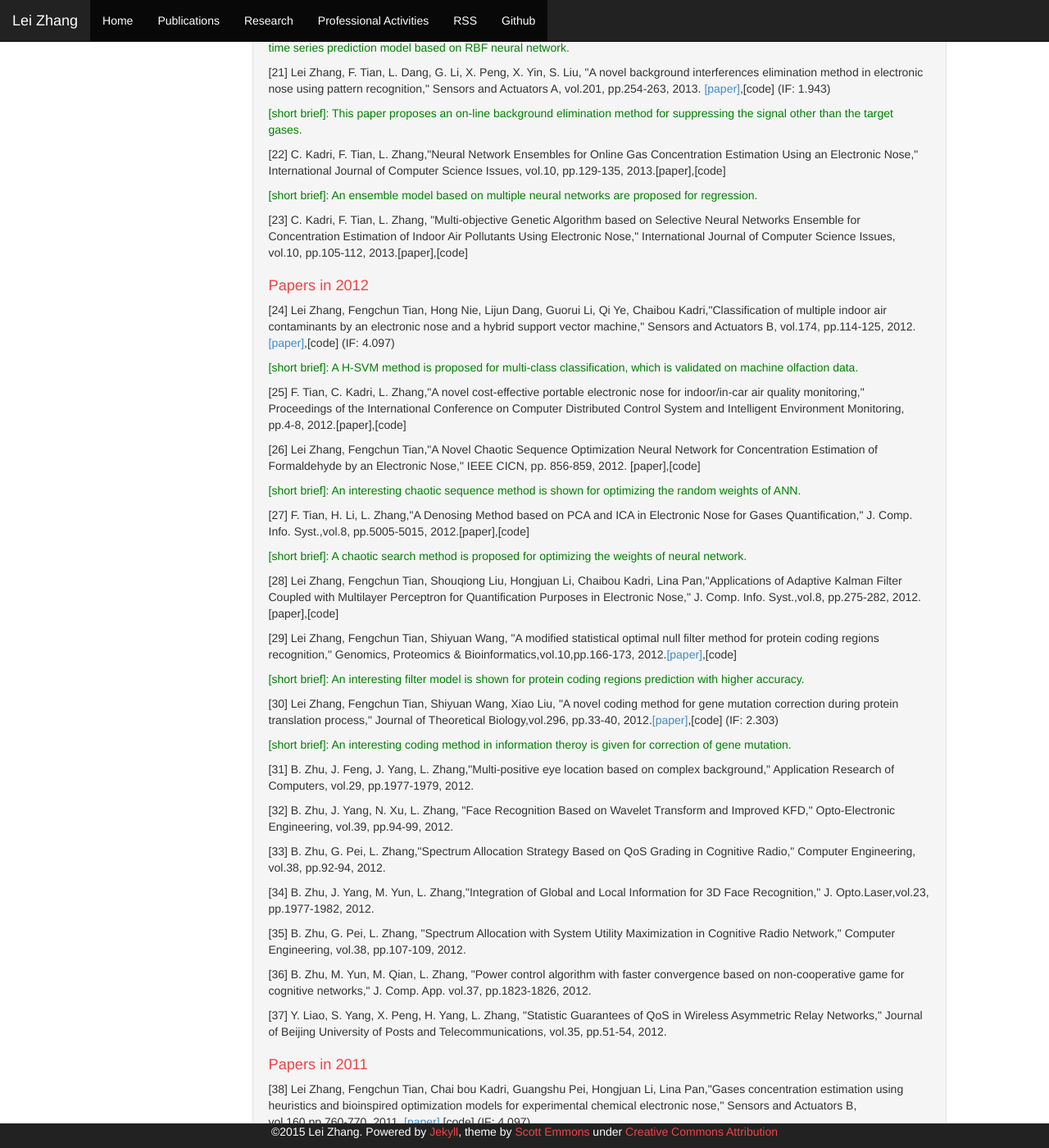
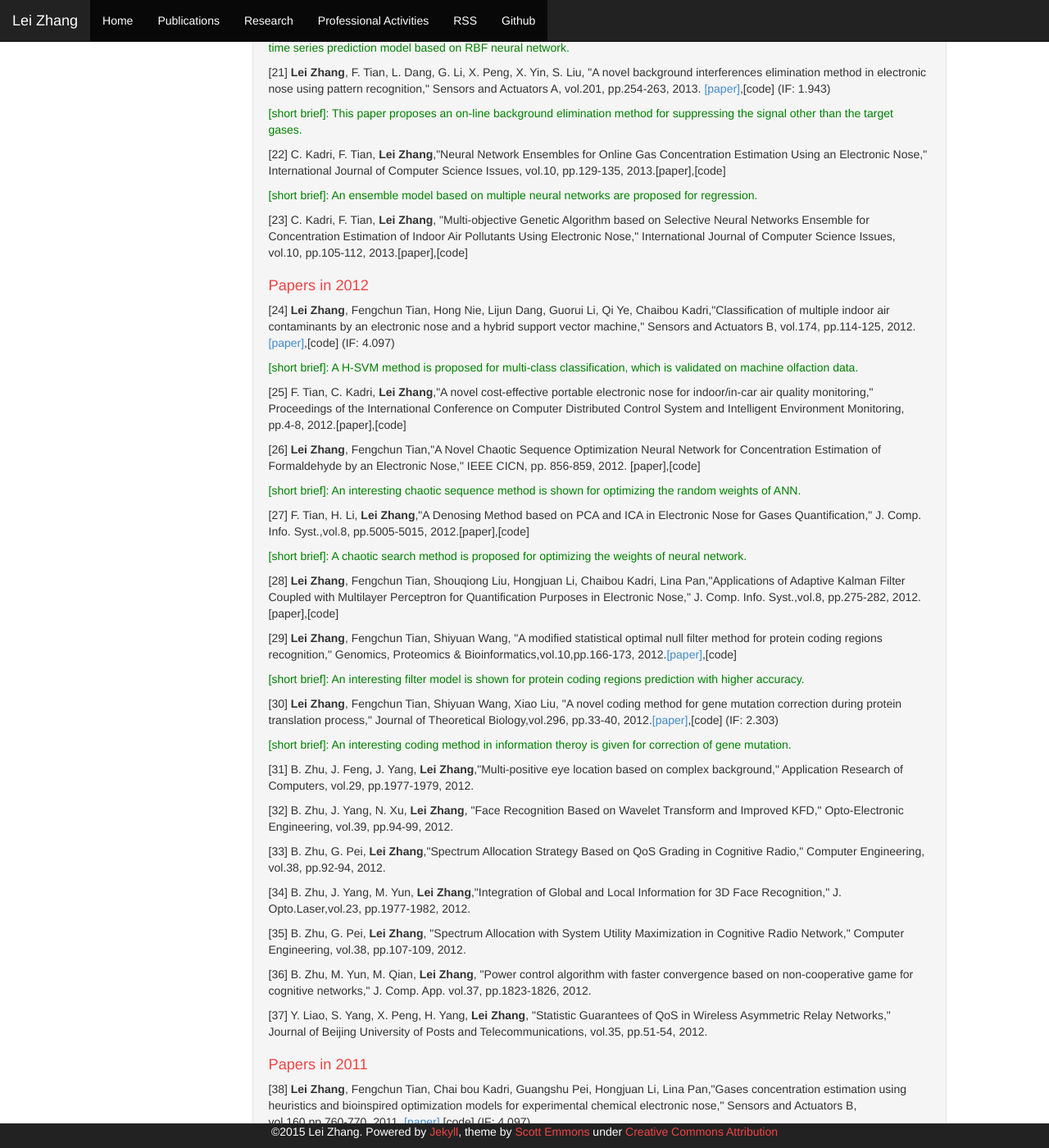
Before and after one commit to DrLeiZhang/website, a Jekyll site: the page built from publications.html, in a window 1280 px wide and 1400 px high, scrolled down 1815 px. Shown: the whole window at 82% size. Built offline with Jekyll 4.4.1, drawn with Linux system fonts in a browser that asks for light colours; Markdown is read by kramdown in place of the engine named in the settings; some of the changed text lies outside the part shown.

Commit message:
Update
Signed-off-by: leizhang@cqu.edu.cn <leizhang@cqu.edu.cn>

```diff
--- a/publications.html
+++ b/publications.html
@@ -10,99 +10,99 @@ layout: default
     <h2>Publications</h2>
 <h1>Papers in reprints</h1>
 <p>[1] <B>Lei Zhang</B> and David Zhang,"SVM and ELM: Who Wins? Object Recognition with Deep Convolutional Features from ImageNet," Tech. Report, in arXiv:1506.02509, 2015. <a href="http://arxiv.org/abs/1506.02509">[paper]</a>,<a href="resources/DataCode_ELM_CNN.rar">[data and source code]</a></p>
-<p>[2] Lei Zhang and David Zhang,"Robust Visual Knowledge Transfer via EDA,"in arXiv.org(arXiv:1505.04382), 2015. <a href="http://arxiv.org/abs/1505.04382">[paper]</a></p>
-<p>[3] Lei Zhang and David Zhang, "Evolutionary Cost-sensitive Extreme Learning Machine and Subspace Extension," in arXiv.org (arXiv:1505.04373), 2015. <a href="http://arxiv.org/abs/1505.04373">[paper]</a></p>
-<p>[4] Lei Zhang and David Zhang, "Visual Understanding via Multi-Feature Jointly Sharing Learning," in arXiv.org (arXiv:1505.05233), 2015. <a href="http://arxiv.org/abs/1505.05233">[paper]</a></p>
-<p>[5] Lei Zhang and David Zhang, "Domain Adaptation Extreme Learning Machines for Drift Compensation in E-nose Systems," in arXiv.org(arXiv:1505.06405), 2015. <a href="http://arxiv.org/abs/1505.06405">[paper]</a></p>
+<p>[2] <B>Lei Zhang</B> and David Zhang,"Robust Visual Knowledge Transfer via EDA,"in arXiv.org(arXiv:1505.04382), 2015. <a href="http://arxiv.org/abs/1505.04382">[paper]</a></p>
+<p>[3] <B>Lei Zhang</B> and David Zhang, "Evolutionary Cost-sensitive Extreme Learning Machine and Subspace Extension," in arXiv.org (arXiv:1505.04373), 2015. <a href="http://arxiv.org/abs/1505.04373">[paper]</a></p>
+<p>[4] <B>Lei Zhang</B> and David Zhang, "Visual Understanding via Multi-Feature Jointly Sharing Learning," in arXiv.org (arXiv:1505.05233), 2015. <a href="http://arxiv.org/abs/1505.05233">[paper]</a></p>
+<p>[5] <B>Lei Zhang</B> and David Zhang, "Domain Adaptation Extreme Learning Machines for Drift Compensation in E-nose Systems," in arXiv.org(arXiv:1505.06405), 2015. <a href="http://arxiv.org/abs/1505.06405">[paper]</a></p>
 
     <h1>Papers in 2015</h1>
-<p>[6] Xiongwei Peng, Lei Zhang (*corresponding author) and Fengchun Tian, "A novel sensor feature extraction based on kernel entropy component analysis for discrimination of indoor air contaminants," Sensors and Actuators A, 2015.[paper],<a href="resources/KECA-LSSVM_code_demo.rar">[source code 1]</a>, <a href="resources/KECA-SVM_code_demo.rar"> [source code 2]</a> (in 2nd review after revision) (IF: 1.943)</p>
-<p>[7] Xin Yin, Lei Zhang(* corresponding author) and Fengchun Tian, "Temperature Self-modulated Gas Sensing System for Cost-driven IAQ E-nose," IEEE Transactions on Instrumentation and Measurement,2015. [paper], [source code]</p>
+<p>[6] Xiongwei Peng, <B>Lei Zhang(*corresponding author)</B>, Fengchun Tian, "A novel sensor feature extraction based on kernel entropy component analysis for discrimination of indoor air contaminants," Sensors and Actuators A, 2015.[paper],<a href="resources/KECA-LSSVM_code_demo.rar">[source code 1]</a>, <a href="resources/KECA-SVM_code_demo.rar"> [source code 2]</a> (in 2nd review after revision) (IF: 1.943)</p>
+<p>[7] Xin Yin, <B>Lei Zhang(* corresponding author)</B>, Fengchun Tian, "Temperature Self-modulated Gas Sensing System for Cost-driven IAQ E-nose," IEEE Transactions on Instrumentation and Measurement,2015. [paper], [source code]</p>
 <p style="color:green;">[short brief]: A high-precision sensor's heating-voltage modulation e-nose system is proposed for gas sensing.</p>
-<p>[8] Lei Zhang and David Zhang,"Domain Adaptation Extreme Learning Machines for Drift Compensation in E-nose Systems,"</a> IEEE Transactions on Instrumentation and Measurement, vol. 64, no. 7, pp. 1790-1801, July 2015.<a href="resources/DAELM.pdf"> [paper]</a>,<a href="resources/DAELM-S.rar"> [source code 1]</a>, <a href="resources/DAELM-T.rar"> [source code 2]</a> (IF: 1.710)</p>
+<p>[8] <B>Lei Zhang</B> and David Zhang,"Domain Adaptation Extreme Learning Machines for Drift Compensation in E-nose Systems,"</a> IEEE Transactions on Instrumentation and Measurement, vol. 64, no. 7, pp. 1790-1801, July 2015.<a href="resources/DAELM.pdf"> [paper]</a>,<a href="resources/DAELM-S.rar"> [source code 1]</a>, <a href="resources/DAELM-T.rar"> [source code 2]</a> (IF: 1.710)</p>
 <p style="color:green;">[short brief]: An extreme transfer learning is proposed for concept drift problem.</p>
 <p>[9] Ke Yan and David Zhang,"Feature selection and analysis on correlated gas sensor data with recursive feature elimination,"</a> Sensors and Actuators B, vol. 212, pp. 353-363, 2015. (IF: 4.097)</p>
     <h1>Papers in 2014</h1>
-<p>[10] Lei Zhang and Fengchun Tian,"A new kernel discriminant analysis framework for electronic nose recognition,"Analytica Chimica Acta, vol. 816, pp. 8-17, 2014.<a href="resources/KNDA.pdf"> [paper]</a>,<a href="resources/KNDA_demo.rar"> [source code] </a>(IF: 4.517)</p>
+<p>[10] <B>Lei Zhang</B> and Fengchun Tian,"A new kernel discriminant analysis framework for electronic nose recognition,"Analytica Chimica Acta, vol. 816, pp. 8-17, 2014.<a href="resources/KNDA.pdf"> [paper]</a>,<a href="resources/KNDA_demo.rar"> [source code] </a>(IF: 4.517)</p>
 <p style="color:green;">[short brief]: A novel discriminant analysis model other than LDA is proposedm.</p>
 
-<p>[11] Lei Zhang and David Zhang, "Domain Adaptation Transfer Extreme Learning Machines," Proceedings of International Conference on Elm, vol.1, pp. 103-119, 2014.<a href="resources/DAELM-S.pdf">[paper]</a>,<a href="resources/DAELM-S.rar">[source code]</a>,<a href="resources/ELM 2014 in Singapore-Lei Zhang">[ppt]</a></p>
+<p>[11] <B>Lei Zhang</B> and David Zhang, "Domain Adaptation Transfer Extreme Learning Machines," Proceedings of International Conference on Elm, vol.1, pp. 103-119, 2014.<a href="resources/DAELM-S.pdf">[paper]</a>,<a href="resources/DAELM-S.rar">[source code]</a>,<a href="resources/ELM 2014 in Singapore-Lei Zhang">[ppt]</a></p>
 <p style="color:green;">[short brief]: A domain adaptation ELM based transfer learning framework is proposed at the first time.</p>
 
-<p>[12] Lei Zhang, Fengchun Tian, Guangshu Pei,"A novel sensor selection using pattern recognition technique in electronic nose,"Measurement, vol.54, pp. 31-39, 2014.<a href="resources/Sensor selection.pdf">[paper]</a>,[source code] (IF: 1.526)</p>
+<p>[12] <B>Lei Zhang</B>, Fengchun Tian, Guangshu Pei,"A novel sensor selection using pattern recognition technique in electronic nose,"Measurement, vol.54, pp. 31-39, 2014.<a href="resources/Sensor selection.pdf">[paper]</a>,[source code] (IF: 1.526)</p>
 <p style="color:green;">[short brief]: The sensor selection is explored based on KPCA and SVM.</p>
 
-<p>[13] Lei Zhang and Fengchun Tian,"Performance Study of Multilayer Perceptrons in Low-Cost Electronic Nose,"IEEE Transactions on Instrumentation and Measurement, vol.63, pp. 1670-1679, 2014.[paper] (IF: 1.710)</p>
+<p>[13] <B>Lei Zhang</B> and Fengchun Tian,"Performance Study of Multilayer Perceptrons in Low-Cost Electronic Nose,"IEEE Transactions on Instrumentation and Measurement, vol.63, pp. 1670-1679, 2014.[paper] (IF: 1.710)</p>
 
-<p>[14] Lei Zhang, Fengchun Tian, Xiongwei Peng, Xin Yin,"A rapid discreteness correction scheme for reproducibility enhancement among a batch of MOS gas sensors," Sensors and Actuators A,vol.205, pp.170-176, 2014.<a href="resources/Rapid discreteness calibration.pdf">[paper]</a>,[code] (IF: 1.943)</p>
+<p>[14] <B>Lei Zhang</B>, Fengchun Tian, Xiongwei Peng, Xin Yin,"A rapid discreteness correction scheme for reproducibility enhancement among a batch of MOS gas sensors," Sensors and Actuators A,vol.205, pp.170-176, 2014.<a href="resources/Rapid discreteness calibration.pdf">[paper]</a>,[code] (IF: 1.943)</p>
 <p style="color:green;">[short brief]: Discreteness correction of gas sensors due to their weak reproducibility is very important. This paper presents a rapid method for large-scale sensor calibration.</p>
 
-<p>[15] Lijun Dang, Fengchun Tian, Lei Zhang(*corresponding author), Chaibou Kadri, Xiongwei Peng, Xin Yin, Shouqiong Liu, "A Novel Classifier Ensemble for Recognition of Multiple Indoor Air Contaminants by an Electronic Nose," Sensors and Actuators A, vol.207, pp.67-74, 2014.<a href="resources/Classifier_ensemble.pdf">[paper]</a>,[code] (IF: 1.943)</p>
+<p>[15] Lijun Dang, Fengchun Tian, <B>Lei Zhang(*corresponding author)</B>, Chaibou Kadri, Xiongwei Peng, Xin Yin, Shouqiong Liu, "A Novel Classifier Ensemble for Recognition of Multiple Indoor Air Contaminants by an Electronic Nose," Sensors and Actuators A, vol.207, pp.67-74, 2014.<a href="resources/Classifier_ensemble.pdf">[paper]</a>,[code] (IF: 1.943)</p>
 <p style="color:green;">[short brief]: This paper presents a classifier ensemble models based on SVM, MLP etc. for classification.</p>
 
-<p>[16] Lei Zhang, Fengchun Tian, Xiongwei Peng, Xin Yin, Guorui Li,and Lijun Dang,"Concentration estimation using metal oxide semiconductor gas sensor array based e-noses," Sensor Review,vol.34, pp.284-290, 2014. <a href="resources/PLWE_ANN.pdf">[paper]</a>,[code] (IF: 0.616)</p>
+<p>[16] <B>Lei Zhang</B>, Fengchun Tian, Xiongwei Peng, Xin Yin, Guorui Li,and Lijun Dang,"Concentration estimation using metal oxide semiconductor gas sensor array based e-noses," Sensor Review,vol.34, pp.284-290, 2014. <a href="resources/PLWE_ANN.pdf">[paper]</a>,[code] (IF: 0.616)</p>
 <p style="color:green;">[short brief]: This paper proposes a piece-wise linear prediction method based on neural network output for real-time regression.</p>
 
 <h1>Papers in 2013</h1>
-<p>[17] Lei Zhang, Fengchun Tian, Xiongwei Peng, Lijun Dang, Guorui Li, Shouqiong Liu, Chaibou Kadri,"Standardization of metal oxide sensor array using artificial neural networks through experimental design," Sensors and Actuators B, vol.177, pp.947-955, 2013.<a href="resources/Standardization.pdf">[paper]</a>,[code] (IF: 4.097)</p>
+<p>[17] <B>Lei Zhang</B>, Fengchun Tian, Xiongwei Peng, Lijun Dang, Guorui Li, Shouqiong Liu, Chaibou Kadri,"Standardization of metal oxide sensor array using artificial neural networks through experimental design," Sensors and Actuators B, vol.177, pp.947-955, 2013.<a href="resources/Standardization.pdf">[paper]</a>,[code] (IF: 4.097)</p>
 <p style="color:green;">[short brief]: Discreteness correction of gas sensors due to their weak reproducibility is very important. This paper presents an calibration method based on ANN.</p>
 
-<p>[18] Lei Zhang, F.C. Tian, L. Dang, G. Li, "A nove ANN ensemble and self-calibration model in electronic nose for concentration estimation,"IEEE CNCE, pp.114-116, 2013.[paper],[code]</p>
+<p>[18] <B>Lei Zhang</B>, F.C. Tian, L. Dang, G. Li, "A nove ANN ensemble and self-calibration model in electronic nose for concentration estimation,"IEEE CNCE, pp.114-116, 2013.[paper],[code]</p>
 <p style="color:green;">[short brief]: A self-calibration method based on ANN ensemble is proposed.</p>
 
-<p>[19] Lei Zhang, F.C. Tian, S. Liu, J. Guo, B. Hu,Q. Ye, L. Dang, C. Kadri, J. Feng, "Chaos based neural network optimization for concentration estimation of indoor air contaminants by an electronic nose,"Sensors and Actuators A,vol.189, pp. 161-167, 2013.<a href="resources/Chaos_neural_network.pdf">[paper]</a>,[code] (IF: 1.943)</p>
+<p>[19] <B>Lei Zhang</B>, F.C. Tian, S. Liu, J. Guo, B. Hu,Q. Ye, L. Dang, C. Kadri, J. Feng, "Chaos based neural network optimization for concentration estimation of indoor air contaminants by an electronic nose,"Sensors and Actuators A,vol.189, pp. 161-167, 2013.<a href="resources/Chaos_neural_network.pdf">[paper]</a>,[code] (IF: 1.943)</p>
 <p style="color:green;">[short brief]: A neural network optimization method based on chaos search is proposed for regression.</p>
 
-<p>[20] Lei Zhang, Fengchun Tian, Shouqiong Liu, Lijun Dang,Xiongwei Peng, Xin Yin,"Chaotic time series prediction of e-nose sensor drift in embedded phase space," Sensors and Actuators B, vol.182, pp.71-79,2013.<a href="resources/Drift_prediction.pdf">[paper]</a>,[code] (IF: 4.097)</p>
+<p>[20] <B>Lei Zhang</B>, Fengchun Tian, Shouqiong Liu, Lijun Dang,Xiongwei Peng, Xin Yin,"Chaotic time series prediction of e-nose sensor drift in embedded phase space," Sensors and Actuators B, vol.182, pp.71-79,2013.<a href="resources/Drift_prediction.pdf">[paper]</a>,[code] (IF: 4.097)</p>
 <p style="color:green;">[short brief]: This paper, at the first time, analyze the chaotic behavior of sensor drift and its predictive characteristic using chaotic time series prediction model based on RBF neural network.</p>
 
-<p>[21] Lei Zhang, F. Tian, L. Dang, G. Li, X. Peng, X. Yin, S. Liu, "A novel background interferences elimination method in electronic nose using pattern recognition," Sensors and Actuators A, vol.201, pp.254-263, 2013. <a href="resources/Background_elimination.pdf">[paper]</a>,[code] (IF: 1.943)</p>
+<p>[21] <B>Lei Zhang</B>, F. Tian, L. Dang, G. Li, X. Peng, X. Yin, S. Liu, "A novel background interferences elimination method in electronic nose using pattern recognition," Sensors and Actuators A, vol.201, pp.254-263, 2013. <a href="resources/Background_elimination.pdf">[paper]</a>,[code] (IF: 1.943)</p>
 <p style="color:green;">[short brief]: This paper proposes an on-line background elimination method for suppressing the signal other than the target gases.</p>
 
-<p>[22] C. Kadri, F. Tian, L. Zhang,"Neural Network Ensembles for Online Gas Concentration Estimation Using an Electronic Nose," International Journal of Computer Science Issues, vol.10, pp.129-135, 2013.[paper],[code]</p>
+<p>[22] C. Kadri, F. Tian, <B>Lei Zhang</B>,"Neural Network Ensembles for Online Gas Concentration Estimation Using an Electronic Nose," International Journal of Computer Science Issues, vol.10, pp.129-135, 2013.[paper],[code]</p>
 <p style="color:green;">[short brief]: An ensemble model based on multiple neural networks are proposed for regression.</p>
 
-<p>[23] C. Kadri, F. Tian, L. Zhang, "Multi-objective Genetic Algorithm based on Selective Neural Networks Ensemble for Concentration Estimation of Indoor Air Pollutants Using Electronic Nose," International Journal of Computer Science Issues, vol.10, pp.105-112, 2013.[paper],[code]</p>
+<p>[23] C. Kadri, F. Tian, <B>Lei Zhang</B>, "Multi-objective Genetic Algorithm based on Selective Neural Networks Ensemble for Concentration Estimation of Indoor Air Pollutants Using Electronic Nose," International Journal of Computer Science Issues, vol.10, pp.105-112, 2013.[paper],[code]</p>
 
 <h1>Papers in 2012</h1>
-<p>[24] Lei Zhang, Fengchun Tian, Hong Nie, Lijun Dang, Guorui Li, Qi Ye, Chaibou Kadri,"Classification of multiple indoor air contaminants by an electronic nose and a hybrid support vector machine," Sensors and Actuators B, vol.174, pp.114-125, 2012.<a href="resources/HSVM.pdf">[paper]</a>,[code] (IF: 4.097) </p>
+<p>[24] <B>Lei Zhang</B>, Fengchun Tian, Hong Nie, Lijun Dang, Guorui Li, Qi Ye, Chaibou Kadri,"Classification of multiple indoor air contaminants by an electronic nose and a hybrid support vector machine," Sensors and Actuators B, vol.174, pp.114-125, 2012.<a href="resources/HSVM.pdf">[paper]</a>,[code] (IF: 4.097) </p>
 <p style="color:green;">[short brief]: A H-SVM method is proposed for multi-class classification, which is validated on machine olfaction data.</p>
 
-<p>[25] F. Tian, C. Kadri, L. Zhang,"A novel cost-effective portable electronic nose for indoor/in-car air quality monitoring," Proceedings of the International Conference on Computer Distributed Control System and Intelligent Environment Monitoring, pp.4-8, 2012.[paper],[code]</p>
+<p>[25] F. Tian, C. Kadri, <B>Lei Zhang</B>,"A novel cost-effective portable electronic nose for indoor/in-car air quality monitoring," Proceedings of the International Conference on Computer Distributed Control System and Intelligent Environment Monitoring, pp.4-8, 2012.[paper],[code]</p>
 
-<p>[26] Lei Zhang, Fengchun Tian,"A Novel Chaotic Sequence Optimization Neural Network for Concentration Estimation of Formaldehyde by an Electronic Nose," IEEE CICN, pp. 856-859, 2012. [paper],[code]</p>
+<p>[26] <B>Lei Zhang</B>, Fengchun Tian,"A Novel Chaotic Sequence Optimization Neural Network for Concentration Estimation of Formaldehyde by an Electronic Nose," IEEE CICN, pp. 856-859, 2012. [paper],[code]</p>
 <p style="color:green;">[short brief]: An interesting chaotic sequence method is shown for optimizing the random weights of ANN.</p>
 
-<p>[27] F. Tian, H. Li, L. Zhang,"A Denosing Method based on PCA and ICA in Electronic Nose for Gases Quantification," J. Comp. Info. Syst.,vol.8, pp.5005-5015, 2012.[paper],[code]</p>
+<p>[27] F. Tian, H. Li, <B>Lei Zhang</B>,"A Denosing Method based on PCA and ICA in Electronic Nose for Gases Quantification," J. Comp. Info. Syst.,vol.8, pp.5005-5015, 2012.[paper],[code]</p>
 <p style="color:green;">[short brief]: A chaotic search method is proposed for  optimizing the weights of neural network.</p>
 
-<p>[28] Lei Zhang, Fengchun Tian, Shouqiong Liu, Hongjuan Li, Chaibou Kadri, Lina Pan,"Applications of Adaptive Kalman Filter Coupled with Multilayer Perceptron for Quantification Purposes in Electronic Nose," J. Comp. Info. Syst.,vol.8, pp.275-282, 2012.[paper],[code]</p>
+<p>[28] <B>Lei Zhang</B>, Fengchun Tian, Shouqiong Liu, Hongjuan Li, Chaibou Kadri, Lina Pan,"Applications of Adaptive Kalman Filter Coupled with Multilayer Perceptron for Quantification Purposes in Electronic Nose," J. Comp. Info. Syst.,vol.8, pp.275-282, 2012.[paper],[code]</p>
 
-<p>[29] Lei Zhang, Fengchun Tian, Shiyuan Wang, "A modified statistical optimal null filter method for protein coding regions recognition," Genomics, Proteomics & Bioinformatics,vol.10,pp.166-173, 2012.<a href="resources/SONF.pdf">[paper]</a>,[code]</p>
+<p>[29] <B>Lei Zhang</B>, Fengchun Tian, Shiyuan Wang, "A modified statistical optimal null filter method for protein coding regions recognition," Genomics, Proteomics & Bioinformatics,vol.10,pp.166-173, 2012.<a href="resources/SONF.pdf">[paper]</a>,[code]</p>
 <p style="color:green;">[short brief]: An interesting filter model is shown for protein coding regions prediction with higher accuracy.</p>
 
-<p>[30] Lei Zhang, Fengchun Tian, Shiyuan Wang, Xiao Liu, "A novel coding method for gene mutation correction during protein translation process," Journal of Theoretical Biology,vol.296, pp.33-40, 2012.<a href="resources/Protein_coding.pdf">[paper]</a>,[code] (IF: 2.303)</p>
+<p>[30] <B>Lei Zhang</B>, Fengchun Tian, Shiyuan Wang, Xiao Liu, "A novel coding method for gene mutation correction during protein translation process," Journal of Theoretical Biology,vol.296, pp.33-40, 2012.<a href="resources/Protein_coding.pdf">[paper]</a>,[code] (IF: 2.303)</p>
 <p style="color:green;">[short brief]: An interesting coding method in information theroy is given for correction of gene mutation.</p>
 
-<p>[31] B. Zhu, J. Feng, J. Yang, L. Zhang,"Multi-positive eye location based on complex background," Application Research of Computers, vol.29, pp.1977-1979, 2012.</p>
+<p>[31] B. Zhu, J. Feng, J. Yang, <B>Lei Zhang</B>,"Multi-positive eye location based on complex background," Application Research of Computers, vol.29, pp.1977-1979, 2012.</p>
 
-<p>[32] B. Zhu, J. Yang, N. Xu, L. Zhang, "Face Recognition Based on Wavelet Transform and Improved KFD," Opto-Electronic Engineering, vol.39, pp.94-99, 2012.</p>
+<p>[32] B. Zhu, J. Yang, N. Xu, <B>Lei Zhang</B>, "Face Recognition Based on Wavelet Transform and Improved KFD," Opto-Electronic Engineering, vol.39, pp.94-99, 2012.</p>
 
-<p>[33] B. Zhu, G. Pei, L. Zhang,"Spectrum Allocation Strategy Based on QoS Grading in Cognitive Radio," Computer Engineering, vol.38, pp.92-94, 2012.</p>
+<p>[33] B. Zhu, G. Pei, <B>Lei Zhang</B>,"Spectrum Allocation Strategy Based on QoS Grading in Cognitive Radio," Computer Engineering, vol.38, pp.92-94, 2012.</p>
 
-<p>[34] B. Zhu, J. Yang, M. Yun, L. Zhang,"Integration of Global and Local Information for 3D Face Recognition," J. Opto.Laser,vol.23, pp.1977-1982, 2012.</p>
+<p>[34] B. Zhu, J. Yang, M. Yun, <B>Lei Zhang</B>,"Integration of Global and Local Information for 3D Face Recognition," J. Opto.Laser,vol.23, pp.1977-1982, 2012.</p>
 
-<p>[35] B. Zhu, G. Pei, L. Zhang, "Spectrum Allocation with System Utility Maximization in Cognitive Radio Network," Computer Engineering, vol.38, pp.107-109, 2012.</p>
+<p>[35] B. Zhu, G. Pei, <B>Lei Zhang</B>, "Spectrum Allocation with System Utility Maximization in Cognitive Radio Network," Computer Engineering, vol.38, pp.107-109, 2012.</p>
 
-<p>[36] B. Zhu, M. Yun, M. Qian, L. Zhang, "Power control algorithm with faster convergence based on non-cooperative game for cognitive networks," J. Comp. App. vol.37, pp.1823-1826, 2012.</p>
+<p>[36] B. Zhu, M. Yun, M. Qian, <B>Lei Zhang</B>, "Power control algorithm with faster convergence based on non-cooperative game for cognitive networks," J. Comp. App. vol.37, pp.1823-1826, 2012.</p>
 
-<p>[37] Y. Liao, S. Yang, X. Peng, H. Yang, L. Zhang, "Statistic Guarantees of QoS in Wireless Asymmetric Relay Networks," Journal of Beijing University of Posts and Telecommunications, vol.35, pp.51-54, 2012.
+<p>[37] Y. Liao, S. Yang, X. Peng, H. Yang, <B>Lei Zhang</B>, "Statistic Guarantees of QoS in Wireless Asymmetric Relay Networks," Journal of Beijing University of Posts and Telecommunications, vol.35, pp.51-54, 2012.
 
 <h1>Papers in 2011</h1>
-<p>[38] Lei Zhang, Fengchun Tian, Chai bou Kadri, Guangshu Pei, Hongjuan Li, Lina Pan,"Gases concentration estimation using heuristics and bioinspired optimization models for experimental chemical electronic nose," Sensors and Actuators B, vol.160,pp.760-770, 2011. <a href="resources/Heuristic_neural_network.pdf">[paper]</a>,[code] (IF: 4.097)</p>
+<p>[38] <B>Lei Zhang</B>, Fengchun Tian, Chai bou Kadri, Guangshu Pei, Hongjuan Li, Lina Pan,"Gases concentration estimation using heuristics and bioinspired optimization models for experimental chemical electronic nose," Sensors and Actuators B, vol.160,pp.760-770, 2011. <a href="resources/Heuristic_neural_network.pdf">[paper]</a>,[code] (IF: 4.097)</p>
 <p style="color:green;">[short brief]: This paper proposes an heuristics search method based on particle swarm optimization (PSO) for neural network opimization.</p>
 
-<p>[39] Lei Zhang, F.C. Tian, C. Kadri, B. Xiao, H.J. Li, L. Pan, H. Zhou, "On-Line Sensor Calibration Transfer Among Electronic Nose Instruments for Monitoring Volatile Organic Chemicals in Indoor Air Quality," Sensors and Actuators B, vol.160, pp.899-909, 2011.<a href="resources/On-line_calibration.pdf">[paper]</a>,[code] (IF: 4.097)</p>
+<p>[39] <B>Lei Zhang</B>, F.C. Tian, C. Kadri, B. Xiao, H.J. Li, L. Pan, H. Zhou, "On-Line Sensor Calibration Transfer Among Electronic Nose Instruments for Monitoring Volatile Organic Chemicals in Indoor Air Quality," Sensors and Actuators B, vol.160, pp.899-909, 2011.<a href="resources/On-line_calibration.pdf">[paper]</a>,[code] (IF: 4.097)</p>
 <p style="color:green;">[short brief]: This paper present a very simple and effective on-line sensor calibration based on affine transformation and robust weighted least square. The finding is that the sensor response between E-Nose systems is linear.</p>
 
 
```
